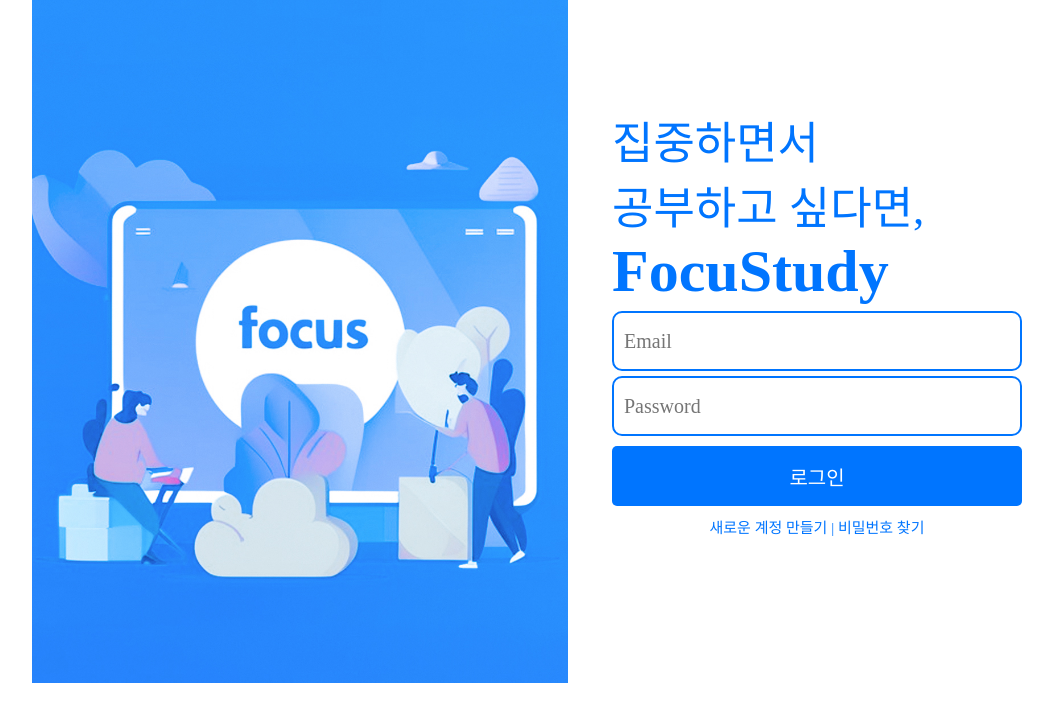
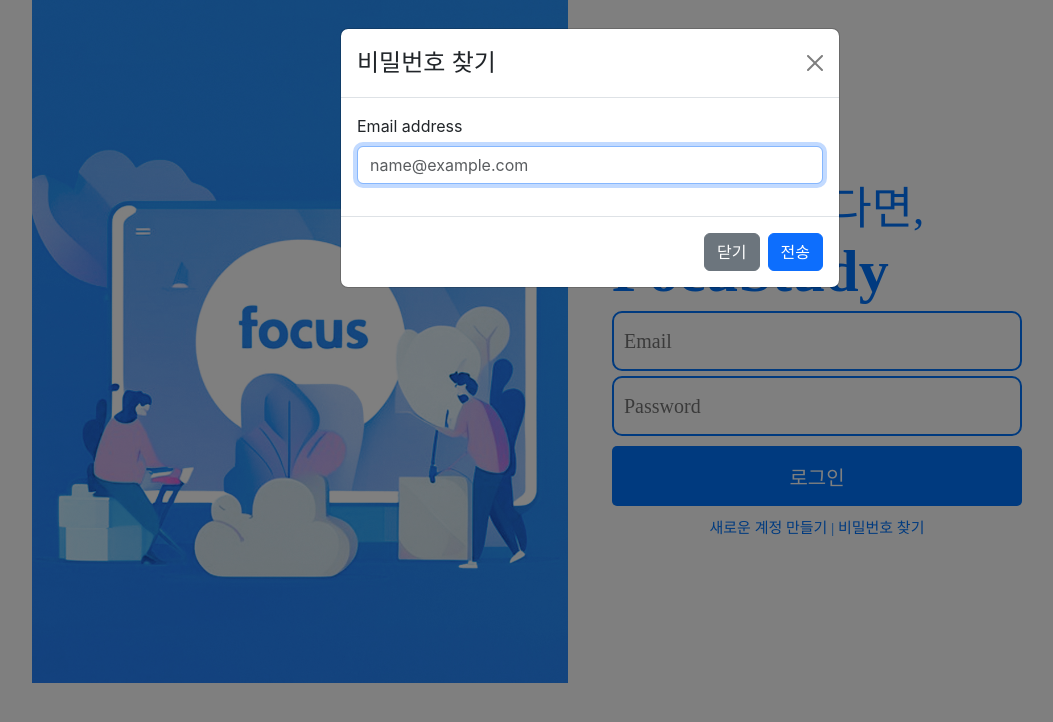
Before and after one commit to TEAM-TETRIS-Web/Front-end, a React (Create React App) app in the folder tetris/: page / in a window 1280 px wide. Both pictures are taken after a click on the element "비밀번호 찾기". Shown: the top 722 px of the page, without its empty margins (50-1103 px from the left). Built offline with nearby package versions, Linux system fonts and the light colour scheme; no server answers.

Commit message:
비밀번호 찾기

```diff
--- a/tetris/src/pages/login.js
+++ b/tetris/src/pages/login.js
@@ -4,6 +4,10 @@
 import "./login.css";
 import "./common/common.css";
 import focustudy from "./../assets/focustudy.jpg";
+
+import Button from "react-bootstrap/Button";
+import Form from "react-bootstrap/Form";
+import Modal from "react-bootstrap/Modal";
 
 import {
   getAuth,
@@ -29,7 +33,10 @@
   const [newAccount, setNewAccount] = useState(false);
   const [error, setError] = useState("");
   const [name, setName] = useState("");
+  const [show, setShow] = useState(false);
 
+  const handleClose = () => setShow(false);
+  const handleShow = () => setShow(true);
   const auth = getAuth();
   const onChange = (event) => {
     const {
@@ -113,7 +120,6 @@
                 required
                 value={name}
                 onChange={onChange}
-                //   placeholder="아이디를 입력해주세요"
               />
             ) : null}
             <input
@@ -123,7 +129,6 @@
               required
               value={email}
               onChange={onChange}
-              //   placeholder="아이디를 입력해주세요"
             />
             <br />
             <input
@@ -133,7 +138,6 @@
               required
               value={password}
               onChange={onChange}
-              //   placeholder="비밀번호를 입력해주세요"
             />{" "}
             <br />
             <button className="login-button btn" onClick={onSubmit}>
@@ -147,10 +151,36 @@
                 }}
               >
                 {newAccount ? "로그인" : "새로운 계정 만들기"}
-              </span>{"   "}
-              | {"   "}
-              <span
+              </span>
+              {"   "}| {"   "}
+              <span onClick={handleShow}>비밀번호 찾기</span>
+              <Modal show={show} onHide={handleClose}>
+                <Modal.Header closeButton>
+                  <Modal.Title>비밀번호 찾기</Modal.Title>
+                </Modal.Header>
+                <Modal.Body>
+                  <Form>
+                    <Form.Group
+                      className="mb-3"
+                      controlId="exampleForm.ControlInput1"
+                    >
+                      <Form.Label>Email address</Form.Label>
+                      <Form.Control
+                        type="email"
+                        placeholder="name@example.com"
+                        autoFocus
+                      />
+                    </Form.Group>
+                  </Form>
+                </Modal.Body>
+                <Modal.Footer>
+                  <Button variant="secondary" onClick={handleClose}>
+                    닫기
+                  </Button>
+                  <Button
+                    variant="primary"
                     onClick={() => {
+                      handleClose();
                       sendPasswordResetEmail(auth, email)
                         .then(() => {
                           // Password reset email sent!
@@ -161,19 +191,18 @@
                           const errorMessage = error.message;
                           // ..
                         });
+                      alert("비밀번호 재설정 이메일이 전송되었습니다.");
                     }}
                   >
-                비밀번호 찾기
-              </span>
+                    전송
+                  </Button>
+                </Modal.Footer>
+              </Modal>
             </div>
           </div>
-          {/* <button className="find-id btn">아이디 찾기</button>
-            <span className="find">|</span>
-            <button className="find-pw btn">비밀번호 찾기</button> */}
         </div>
       </div>
     </div>
   );
 };
-
 export default Login;
--- a/tetris/src/pages/single.css
+++ b/tetris/src/pages/single.css
@@ -32,7 +32,6 @@
 .icon-div .icon-comment-div {
   text-align: center;
   margin : 20px;
-  margin-top: 2rem;
   background-color: #92C4FF;
   border-radius: 50px;
 }
--- a/tetris/src/pages/single.js
+++ b/tetris/src/pages/single.js
@@ -57,6 +57,7 @@
     //   videoRef.current.srcObject = stream;
     // });
   }, []);
+
 
   // 공부시간 증가
   useEffect(() => {
@@ -139,7 +140,7 @@
             {/* Focus Time 끝 */}
             {/* 공부 화면 시작 */}
             <div className="icon-div">
-              <div className="video-div">{/* <video ref={videoRef} autoPlay /> */}</div>
+              <div className="video-div">{/* <video ref={videoRef} width="100%" autoPlay /> */}</div>
               <div className="icon-comment-div">
                 <p className="icon-comment none-margin">화면 왜봄 공부나 하셈</p>
               </div>
```
Lines whose indentation alone changed are shown as unchanged.
